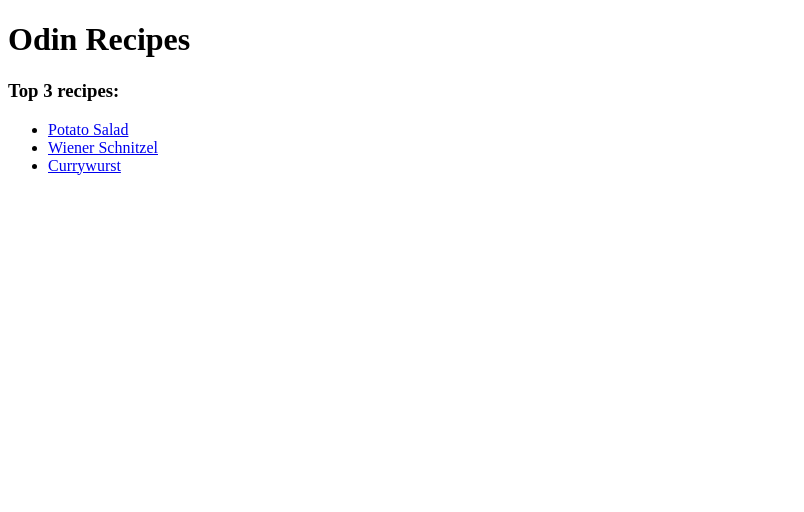
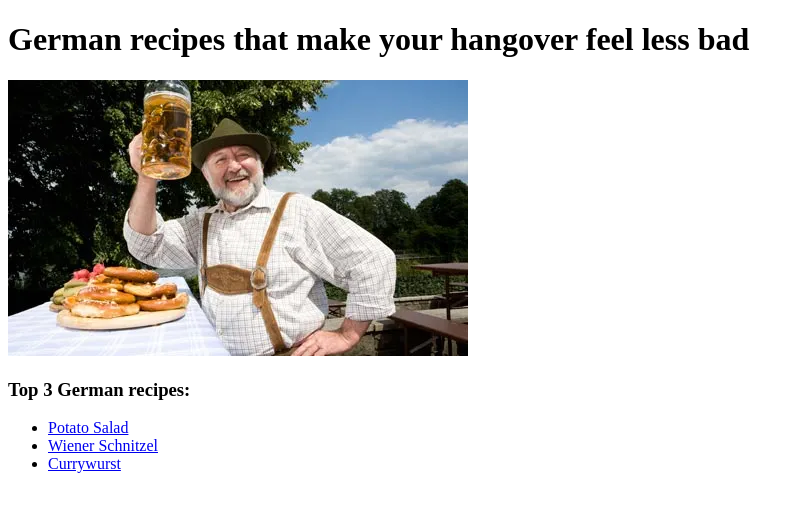
Before and after one commit to phiele/odin-recipes, a plain HTML site: page index.html in a window 1280 px wide. Shown: the whole page, without its empty margins (0-804 px from the left). Drawn offline with Linux system fonts and the light colour scheme.

Commit message:
Edited titles and add image to index page

```diff
--- a/index.html
+++ b/index.html
@@ -4,12 +4,12 @@
     <meta charset="UTF-8">
     <meta http-equiv="X-UA-Compatible" content="IE=edge">
     <meta name="viewport" content="width=device-width, initial-scale=1.0">
-    <title>Odin Recipes</title>
+    <title>German recipes that make your hangover feel less bad</title>
 </head>
 <body>
-    <h1>Odin Recipes</h1>
-
-    <h3>Top 3 recipes:</h2>
+    <h1>German recipes that make your hangover feel less bad</h1>
+    <img src="./img/german_recipes.jpg" alt="Bavarian holding a beer with pretzels">
+    <h3>Top 3 German recipes:</h2>
     <ul>
         <li><a href="./recipes/potato_salad.html">Potato Salad</a></li>
         <li><a href="./recipes/wiener_schnitzel.html">Wiener Schnitzel</a></li>
```
Also changed, not shown: img/german_recipes.jpg (added).
